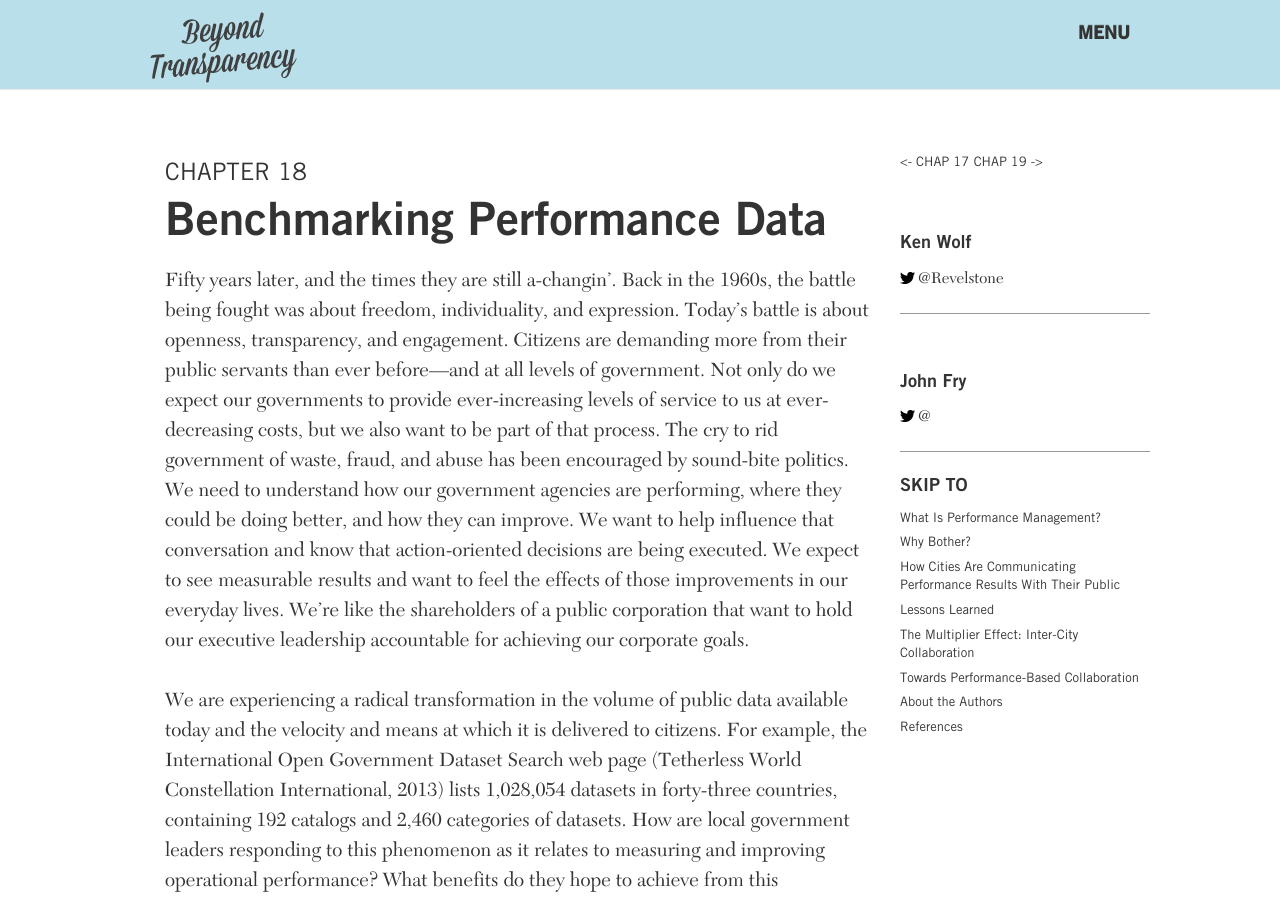
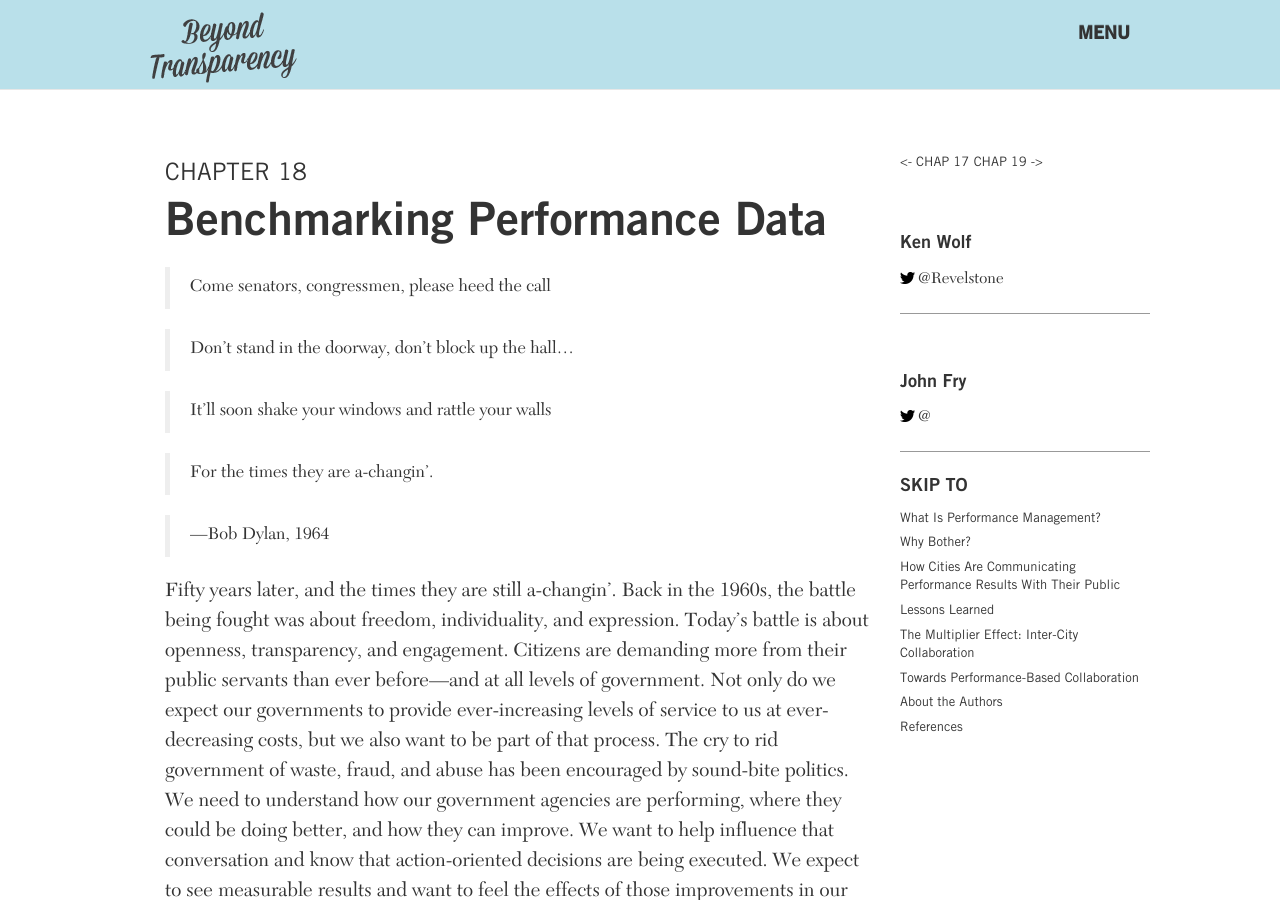
Before and after one commit to codeforamerica/beyondtransparency, a Jekyll site: the page built from chapters/part-4-chapter-18.md, in a window 1280 px wide and 900 px high. Built offline with Jekyll 4.4.1, drawn with Linux system fonts in a browser that asks for light colours; nearby versions of some CDN libraries; some web fonts are replaced; library files that are not in the unit come from our copies; Markdown is read by kramdown in place of the engine named in the settings.

```diff
--- a/chapters/part-4-chapter-18.md
+++ b/chapters/part-4-chapter-18.md
@@ -10,6 +10,15 @@ author:
     name: John Fry
 
 ---
+>Come senators, congressmen, please heed the call
+
+>Don’t stand in the doorway, don’t block up the hall...
+
+>It’ll soon shake your windows and rattle your walls
+
+>For the times they are a-changin’.
+
+>—Bob Dylan, 1964
 
 Fifty years later, and the times they are still a-changin’. Back in the 1960s, the battle being fought was about freedom, individuality, and expression. Today’s battle is about openness, transparency, and engagement. Citizens are demanding more from their public servants than ever before—and at all levels of government. Not only do we expect our governments to provide ever-increasing levels of service to us at ever-decreasing costs, but we also want to be part of that process. The cry to rid government of waste, fraud, and abuse has been encouraged by sound-bite politics. We need to understand how our government agencies are performing, where they could be doing better, and how they can improve. We want to help influence that conversation and know that action-oriented decisions are being executed. We expect to see measurable results and want to feel the effects of those improvements in our everyday lives. We’re like the shareholders of a public corporation that want to hold our executive leadership accountable for achieving our corporate goals.
 
```
Also changed, not shown: chapters/part-1-chapter-01.md (+4 -0 lines), chapters/part-4-chapter-15.md (+2 -0 lines), chapters/part-4-chapter-17.md (+1 -0 lines), chapters/part-5-chapter-99.md (added, +30 -0 lines).
